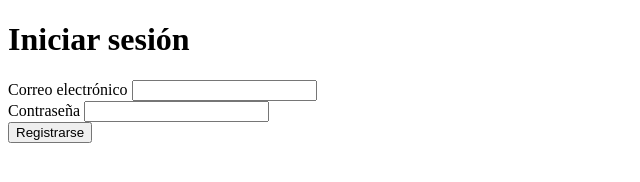
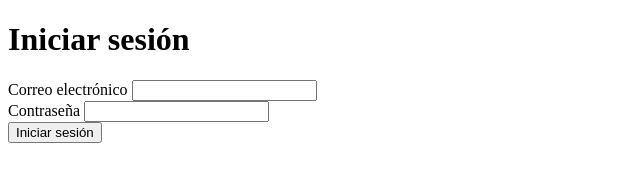
Before and after one commit to dsveraa/casadelbosque, a plain HTML site: page login.html in a window 1280 px wide. Shown: the full height of the page, 0-640 px from the left. Drawn offline with Linux system fonts and the light colour scheme.

Commit message:
semana 3

```diff
--- a/login.html
+++ b/login.html
@@ -15,7 +15,7 @@
     <label for="password">Contraseña</label>
     <input id="password" type="password">
     <br>
-    <button type="submit">Registrarse</button>
+    <button type="submit">Iniciar sesión</button>
   </form>
 </body>
 
```
Also changed, not shown: index.html (+1 -0 lines), signin.html (line endings or trailing spaces), 1 other file.
